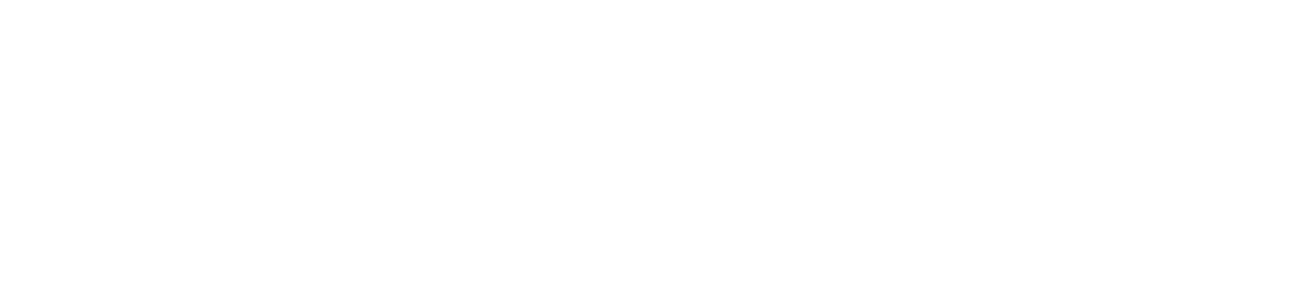
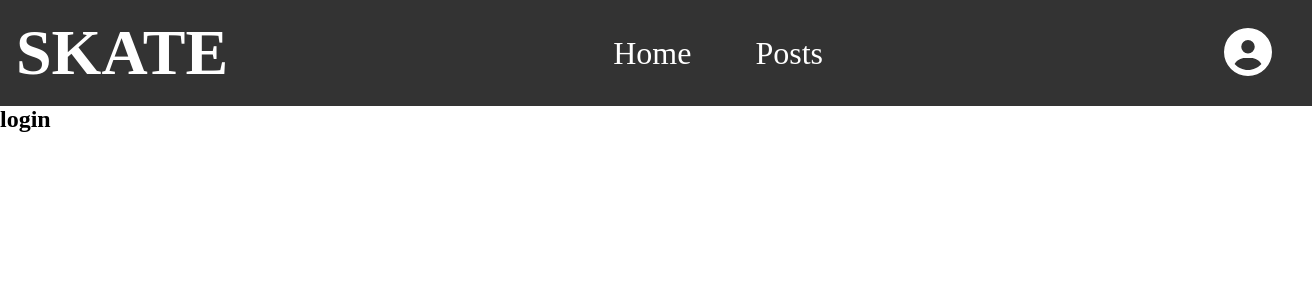
Before and after one commit to lupescu141/medianJakoSivu, a React (Vite) app: page /login in a window 1280 px wide. Before the commit this address had no page. Shown: the top 300 px of the page, 1312 px wide, since content can reach past the window. Built offline with nearby package versions, Linux system fonts and the light colour scheme.

Commit message:
added routes to router for testing.

```diff
--- a/src/App.tsx
+++ b/src/App.tsx
@@ -3,6 +3,7 @@
 import Layout from './views/Layout';
 import Home from './views/Home';
 import Posts from './views/Posts';
+import Login from './views/Login';
 
 const App = () => {
   return (
@@ -11,6 +12,7 @@
         <Route element={<Layout />}>
           <Route path="/home" element={<Home />} />
           <Route path="/posts" element={<Posts />} />
+          <Route path="/login" element={<Login />} />
         </Route>
       </Routes>
     </Router>
--- a/src/components/Navbar.tsx
+++ b/src/components/Navbar.tsx
@@ -6,7 +6,7 @@
   return (
     <nav className="navbar" role="navigation">
       <div className="navbar-left">
-        <a href="/" className="logo">
+        <a href="/home" className="logo">
           SKATE
         </a>
       </div>
@@ -21,7 +21,7 @@
         </ul>
       </div>
       <div className="navbar-right">
-        <a href="/account" className="user-icon">
+        <a href="/login" className="user-icon">
           <FontAwesomeIcon icon={faCircleUser} />
         </a>
       </div>
--- a/src/views/Home.tsx
+++ b/src/views/Home.tsx
@@ -1,7 +1,7 @@
 const Home = () => {
   return (
     <>
-      <h2>SKATE</h2>
+      <h2>Home</h2>
     </>
   );
 };
--- a/src/views/Layout.tsx
+++ b/src/views/Layout.tsx
@@ -4,7 +4,7 @@
 const Layout = () => (
   <div>
     <header>
-      <Navbar />
+      <Navbar></Navbar>
     </header>
     <main>
       <Outlet /> {/* Child routes render here */}
--- /dev/null
+++ b/src/views/Login.tsx
@@ -0,0 +1,8 @@
+const Login = () => {
+  return (
+    <>
+      <h2>login</h2>
+    </>
+  );
+};
+export default Login;
--- a/src/views/Posts.tsx
+++ b/src/views/Posts.tsx
@@ -1,7 +1,7 @@
 const Posts = () => {
   return (
     <>
-      <h2>SKATE</h2>
+      <h2>Posts</h2>
     </>
   );
 };
```
